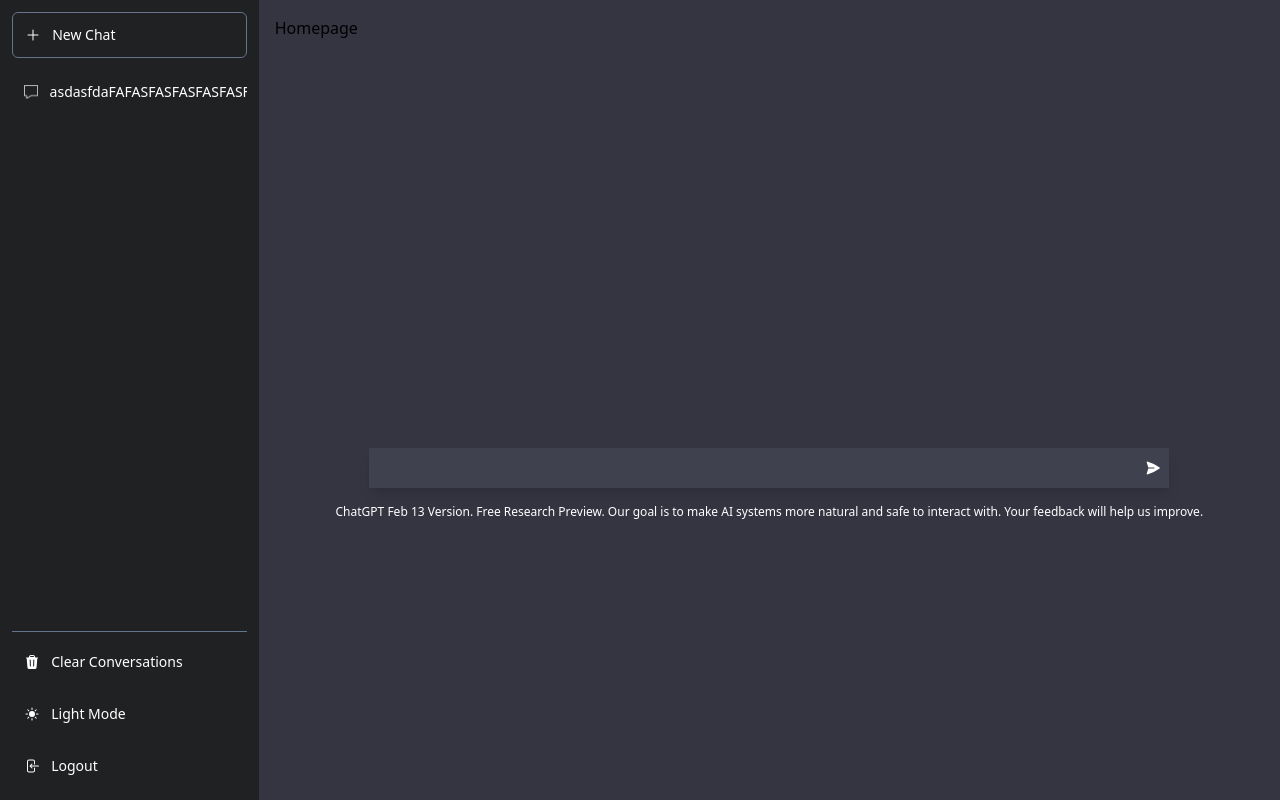
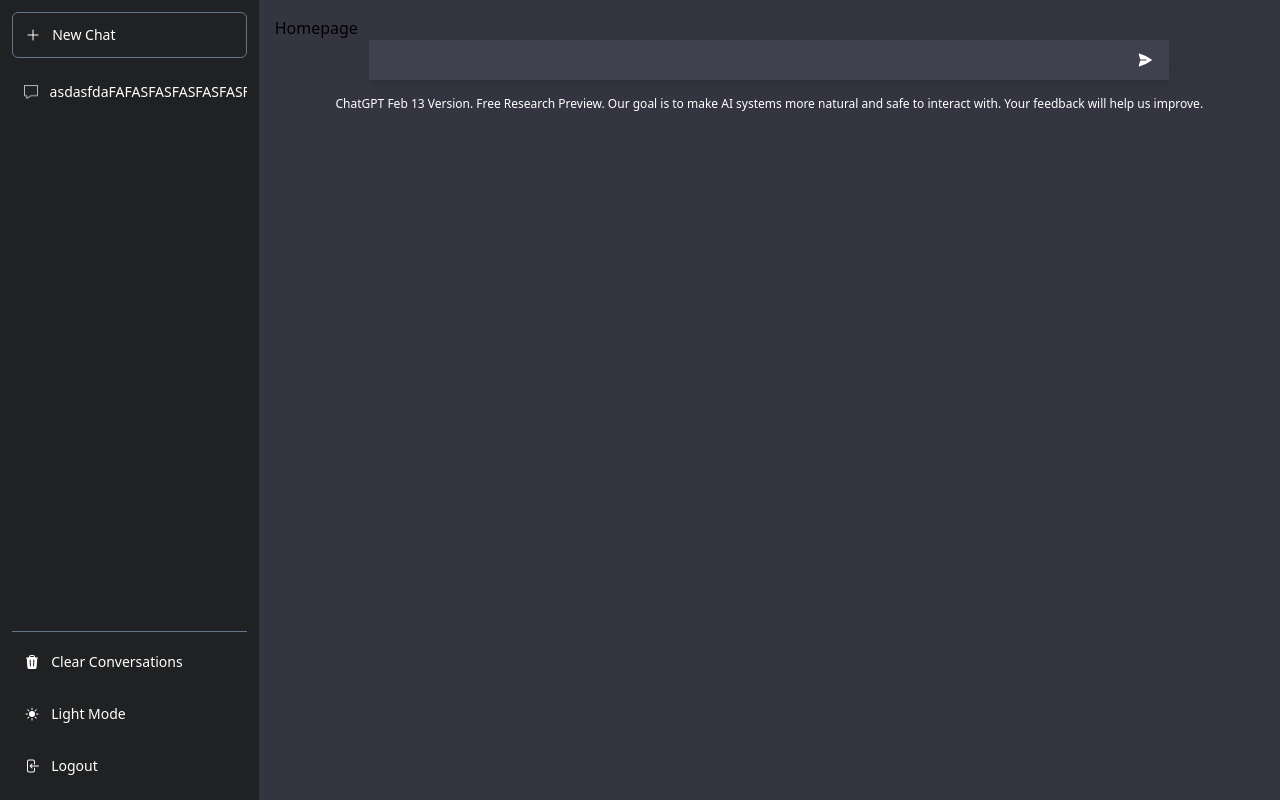
Before and after one commit to Yigitceli/AIChatbot-frontend, a React (Vite) app: page /chat in a window 1280 px wide. Built offline with nearby package versions, Linux system fonts and the light colour scheme.

Commit message:
textarea setup

```diff
--- a/src/Components/ChatBox.tsx
+++ b/src/Components/ChatBox.tsx
@@ -10,7 +10,7 @@
 
 const ChatBox: React.FC<IProps> = ({ title, id }) => {
     return (
-        <Link to={`${id}`}>
+        <Link to={`/chat/${id}`}>
             <button className='left-bar-button'>
                 <img src={Message} className='w-[0.90rem]' />
                 <span className='shadow-'>{title}</span>
--- a/src/Components/Container.tsx
+++ b/src/Components/Container.tsx
@@ -8,12 +8,13 @@
     const [userChat, setUserChat] = useState<string>("");
     const [textAreaH, setTextAreaH] = useState<number>(24);
 
-    const bottomSize = useMemo(() => {
-        if(textAreaH === 192 || textAreaH > 192){
-            return 192 - 24;
-        }
-        return textAreaH - 24;
-    }, [textAreaH])
+
+    const changeHandler = (e: React.ChangeEvent<HTMLTextAreaElement>) => {
+        setUserChat(e.target.value);
+        let scHeight = (e.target as HTMLTextAreaElement).scrollHeight;
+        setTextAreaH(scHeight);
+
+    }
 
     const textAreaSize = useMemo(() => {
         if(textAreaH === 192 || textAreaH > 192){
@@ -23,25 +24,15 @@
     }, [textAreaH])
 
 
-    const changeHandler = (e: React.ChangeEvent<HTMLTextAreaElement>) => {
-        setUserChat(e.target.value);
-        let scHeight = (e.target as HTMLTextAreaElement).scrollHeight;
-        setTextAreaH(scHeight);
-
-    }
-
-    console.log(bottomSize)
-
-
     return (
         <div className='w-full flex h-full overflow-hidden'>
             <Leftbar />
-            <div className='bg-[#343541] w-full h-full flex flex-col p-4'>
+            <div className='bg-[#343541] w-full h-full flex flex-col md:p-4 '>
                 <Component />
-                <form className='bg-[#343541] w-full h-[30rem] flex flex-col items-center justify-end gap-4 '>
-                    <div style={{ bottom: `${bottomSize}px` }} className='w-full max-h-24 flex bg-[#40414f] p-2 relative md:w-[50rem] shadow-lg overflow-y-auto text-white items-center'>
-                        <textarea style={{ height: `${textAreaSize}px` }} onChange={changeHandler} className={`w-full bg-transparent overflow-hidden focus:outline-none resize-none`} value={userChat} />
-                        <button><PaperAirplaneIcon className='w-4'/></button>
+                <form className='bg-[#343541] w-full max-h-[20rem] flex flex-col items-center justify-end gap-4 md:border-0 border-t-2 border-[#40414f] pt-4 md:py-0'>
+                    <div className={`w-full max-h-full flex bg-[#40414f] p-2 relative md:w-[50rem] shadow-lg text-white items-${textAreaSize > 24 ? 'end' : 'center'}`}>
+                        <textarea style={{ height: `${textAreaSize}px` }} onChange={changeHandler} className={`w-full overflow-y-auto bg-transparent focus:outline-none resize-none pr-5`} value={userChat} />
+                        <button className='absolute bottom-3 right-4'><PaperAirplaneIcon className='w-4' /></button>
                     </div>
                     <span className='text-white text-xs text-center'>ChatGPT Feb 13 Version. Free Research Preview. Our goal is to make AI systems more natural and safe to interact with. Your feedback will help us improve.</span>
                 </form>
--- a/src/index.css
+++ b/src/index.css
@@ -19,3 +19,20 @@
   width: 100%;
   height: 100vh;
 }
+
+
+::-webkit-scrollbar {
+  width: 5px;
+}
+
+/* Track */
+::-webkit-scrollbar-track {
+  box-shadow: inset 0 0 5px slategray;
+  border-radius: 10px;
+}
+
+/* Handle */
+::-webkit-scrollbar-thumb {
+  background: black;
+  border-radius: 10px;
+}
```
